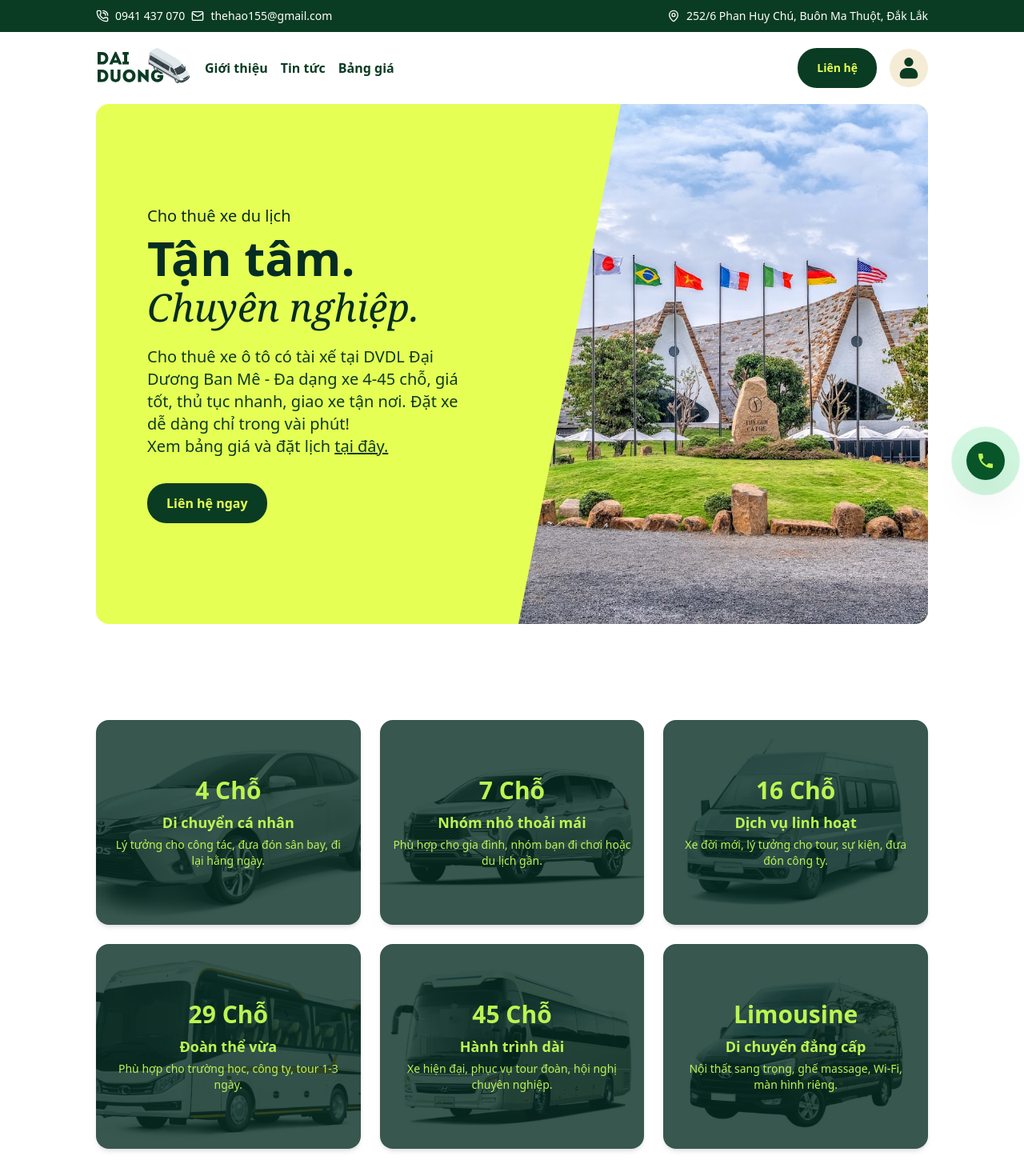
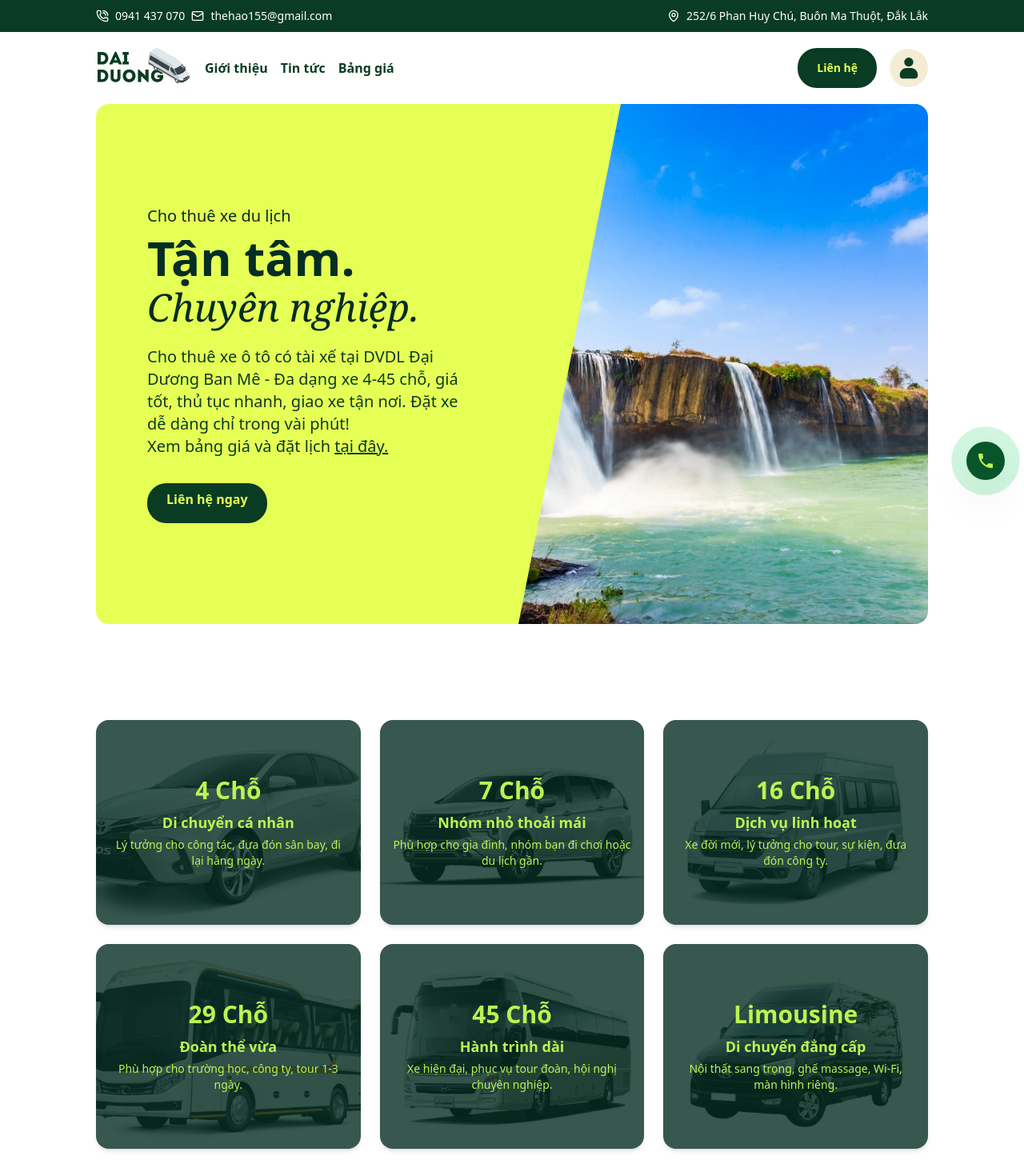
Before and after one commit to thehao1505/carrental, a Next.js app: page / in a window 1280 px wide. Shown: the top 1470 px of the page at 80% size. Built offline with nearby package versions, Linux system fonts and the light colour scheme.

Commit message:
fix: pagespeed

```diff
--- a/next.config.ts
+++ b/next.config.ts
@@ -3,7 +3,12 @@ import type { NextConfig } from "next";
 const nextConfig: NextConfig = {
   /* config options here */
   images: {
-    domains: ["cdn.sanity.io"],
+    remotePatterns: [
+      {
+        protocol: "https",
+        hostname: "cdn.sanity.io",
+      },
+    ],
   },
 };
 
--- a/src/app/(trang-chu)/page.tsx
+++ b/src/app/(trang-chu)/page.tsx
@@ -1,5 +1,3 @@
-'use client';
-
 import { NewsSection } from '@/features/trang-chu/news-section';
 import StatsGrid from '@/features/trang-chu/section';
 import { HeroSection } from '@/features/trang-chu/split-image';
--- a/src/app/layout.tsx
+++ b/src/app/layout.tsx
@@ -125,8 +125,9 @@ export default function RootLayout({
         <Script
           async
           src="https://www.googletagmanager.com/gtag/js?id=AW-17576533976"
+          strategy="lazyOnload"
         />
-        <Script id="google-analytics">
+        <Script id="google-analytics" strategy="lazyOnload">
           {`
             window.dataLayer = window.dataLayer || [];
             function gtag(){dataLayer.push(arguments);}
--- a/src/features/floating-button.tsx
+++ b/src/features/floating-button.tsx
@@ -20,9 +20,11 @@ export default function FloatingContactButtons({
           href={`tel:${phoneNumber}`}
           onMouseEnter={() => setShowPhoneTooltip(true)}
           onMouseLeave={() => setShowPhoneTooltip(false)}
+          aria-label={`Gọi ngay tới số ${phoneNumber}`}
+          title={`Gọi ngay: ${phoneNumber}`}
           className={cn(
             "flex p-3 items-center justify-center w-auto h-12 bg-forest-500 text-lemon-500 rounded-full shadow-2xl hover:shadow-green-500/25 transition-all duration-300",
-            "hover:px-6"
+            "hover:px-6",
           )}
         >
           {/* Phone SVG Icon */}
@@ -31,6 +33,7 @@ export default function FloatingContactButtons({
               <p className="pr-2">{phoneNumber}</p>
             </>
           )}
+          <span className="sr-only">Gọi tới số {phoneNumber}</span>
           <svg className="w-6 h-6" fill="currentColor" viewBox="0 0 24 24">
             <path d="M6.62 10.79c1.44 2.83 3.76 5.14 6.59 6.59l2.2-2.2c.27-.27.67-.36 1.02-.24 1.12.37 2.33.57 3.57.57.55 0 1 .45 1 1V20c0 .55-.45 1-1 1-9.39 0-17-7.61-17-17 0-.55.45-1 1-1h3.5c.55 0 1 .45 1 1 0 1.25.2 2.45.57 3.57.11.35.03.74-.25 1.02l-2.2 2.2z" />
           </svg>
--- a/src/features/footer.tsx
+++ b/src/features/footer.tsx
@@ -251,6 +251,8 @@ export default function Footer() {
 
       <div className="w-full pb-10 max-w-7xl mx-auto">
         <iframe
+          title="Bản đồ vị trí DVDL Đại Dương Ban Mê"
+          aria-label="Bản đồ vị trí DVDL Đại Dương Ban Mê"
           src="https://www.google.com/maps/embed?pb=!1m18!1m12!1m3!1d3893.0844752198745!2d107.9978574!3d12.642462799999999!2m3!1f0!2f0!3f0!3m2!1i1024!2i768!4f13.1!3m3!1m2!1s0x31721d3e858f396f%3A0x764224a5c2a39efe!2zRFZETCDEkOG6oEkgRMavxqBORyBCQU4gTcOK!5e0!3m2!1sen!2s!4v1773428162579!5m2!1sen!2s"
           className="w-full h-[300px] md:h-[400px] rounded-2xl grayscale hover:grayscale-0 transition-all duration-500"
           style={{ border: 0 }}
--- a/src/features/header.tsx
+++ b/src/features/header.tsx
@@ -54,15 +54,22 @@ export default function Header() {
         </Avatar>
 
         <button
+          type="button"
           onClick={() => setIsOpen(!isOpen)}
           className="xl:hidden text-forest-500"
+          aria-label={isOpen ? "Đóng menu điều hướng" : "Mở menu điều hướng"}
+          aria-expanded={isOpen}
+          aria-controls="mobile-navigation-menu"
         >
           <Menu size={28} />
         </button>
       </div>
 
       {isOpen && (
-        <div className="absolute top-[90px] left-0 w-full bg-white border-t px-6 py-4 flex flex-col gap-4 xl:hidden z-50">
+        <div
+          id="mobile-navigation-menu"
+          className="absolute top-[90px] left-0 w-full bg-white border-t px-6 py-4 flex flex-col gap-4 xl:hidden z-50"
+        >
           <Link
             href="/gioi-thieu"
             onClick={() => setIsOpen(false)}
--- a/src/features/trang-chu/news-section.tsx
+++ b/src/features/trang-chu/news-section.tsx
@@ -1,11 +1,8 @@
 import Image from 'next/image';
 import Link from 'next/link';
-import { useRouter } from 'next/navigation';
 import { articles } from '@/lib/data';
 
 export function NewsSection() {
-  const router = useRouter();
-
   return (
     <section className='bg-pale-500 w-full'>
       <div className='max-w-6xl mx-auto px-6 py-12 text-forest-500'>
@@ -15,11 +12,9 @@ export function NewsSection() {
 
         <div className='grid grid-cols-1 md:grid-cols-2 lg:grid-cols-3 gap-8'>
           {articles.slice(0, 6).map((article, idx) => (
-            <div
+            <Link
               key={idx}
-              onClick={() => {
-                router.push(`/tin-tuc/${article.slug}`);
-              }}
+              href={`/tin-tuc/${article.slug}`}
               className='border rounded-xl shadow-sm overflow-hidden bg-white hover:shadow-md hover:scale-105 transition-all duration-300 cursor-pointer'
             >
               <Image
@@ -27,6 +22,7 @@ export function NewsSection() {
                 alt={article.title}
                 width={400}
                 height={240}
+                sizes='(max-width: 768px) 100vw, (max-width: 1200px) 50vw, 33vw'
                 className='w-full h-[200px] object-cover'
               />
               <div className='p-5 space-y-2'>
@@ -37,14 +33,11 @@ export function NewsSection() {
                 <p className='text-sm text-gray-600'>
                   {article.excerpt.length > 140 ? article.excerpt.slice(0, 137) + '...' : article.excerpt}
                 </p>
-                <Link
-                  href={`/tin-tuc/${article.slug}`}
-                  className='inline-block text-forest-500 text-sm font-medium hover:underline mt-2'
-                >
+                <span className='inline-block text-forest-500 text-sm font-medium hover:underline mt-2'>
                   Xem chi tiết →
-                </Link>
+                </span>
               </div>
-            </div>
+            </Link>
           ))}
         </div>
       </div>
--- a/src/features/trang-chu/section.tsx
+++ b/src/features/trang-chu/section.tsx
@@ -1,4 +1,5 @@
-import { useRouter } from "next/navigation";
+import Image from "next/image";
+import Link from "next/link";
 
 // components/StatsGrid.tsx
 const stats = [
@@ -48,28 +49,28 @@ const stats = [
 
 
 export default function StatsGrid() {
-  const router = useRouter();
-
   return (
     <section className='px-5 md:px-10 xl:px-30 pb-10'>
       <div className='grid grid-cols-1 sm:grid-cols-2 lg:grid-cols-3 gap-6'>
         {stats.map((item, index) => (
-          <div
+          <Link
             key={index}
-            onClick={() => router.push(`/thue-xe/${item.slug}`)}
+            href={`/thue-xe/${item.slug}`}
             className='relative rounded-2xl overflow-hidden h-64 shadow-md cursor-pointer'
-            style={{
-              backgroundImage: `url(${item.image})`,
-              backgroundSize: 'cover',
-              backgroundPosition: 'center',
-            }}
           >
+            <Image
+              src={item.image}
+              alt={item.title}
+              fill
+              sizes='(max-width: 640px) 100vw, (max-width: 1024px) 50vw, 33vw'
+              className='object-cover'
+            />
             <div className='absolute inset-0 bg-moss-500/80 hover:bg-moss-500/30 hover:scale-105 transition-all duration-300 flex flex-col justify-center items-center text-center text-lime-300 p-4'>
               <h2 className='text-3xl font-bold'>{item.value}</h2>
               <h4 className='text-lg font-semibold mt-2'>{item.title}</h4>
               <p className='text-sm mt-1 '>{item.description}</p>
             </div>
-          </div>
+          </Link>
         ))}
       </div>
     </section>
--- a/src/features/trang-chu/split-image.tsx
+++ b/src/features/trang-chu/split-image.tsx
@@ -1,26 +1,7 @@
-"use client";
-
-import { useEffect, useState } from "react";
 import Image from "next/image";
-import { useRouter } from "next/navigation";
-
-const images = [
-  "/images/draynur-waterfall.jpg",
-  "/images/coffee-museum.jpg",
-  "/images/den-biet-dien-bao-dai-lam-ngay-po-anh-dep-ngat-ngay-1652222786.jpg",
-];
+import Link from "next/link";
 
 export function HeroSection() {
-  const router = useRouter();
-  const [currentImageIndex, setCurrentImageIndex] = useState(0);
-
-  useEffect(() => {
-    const interval = setInterval(() => {
-      setCurrentImageIndex((prevIndex) => (prevIndex + 1) % images.length);
-    }, 5000);
-    return () => clearInterval(interval);
-  }, []);
-
   return (
     <div className="relative flex flex-col md:flex-row min-h-[300px] h-[650px] rounded-2xl w-auto mx-5 md:mx-10 xl:mx-30 mb-30 bg-lemon-500">
       <div className="w-full md:w-1/2 p-8 md:p-16 flex flex-col justify-center md:absolute md:left-0 md:top-0 md:bottom-0">
@@ -37,19 +18,17 @@ export function HeroSection() {
             4-45 chỗ, giá tốt, thủ tục nhanh, giao xe tận nơi. Đặt xe dễ dàng
             chỉ trong vài phút! <br />
             Xem bảng giá và đặt lịch{" "}
-            <a href="/bang-gia" className="underline hover:font-bold">
+            <Link href="/bang-gia" className="underline hover:font-bold">
               tại đây.
-            </a>
+            </Link>
           </p>
           <div className="flex flex-col">
-            <button
-              onClick={() => {
-                router.push("/lien-he");
-              }}
+            <Link
+              href="/lien-he"
               className="bg-forest-500 cursor-pointer h-[50px] text-base font-semibold px-6 py-2 rounded-3xl text-lemon-500 w-fit hover:scale-105 transition-all duration-200 transform"
             >
               Liên hệ ngay
-            </button>
+            </Link>
           </div>
         </div>
       </div>
@@ -60,11 +39,14 @@ export function HeroSection() {
       >
         <div className="h-full w-full">
           <Image
-            src={images[currentImageIndex]}
+            src="/images/draynur-waterfall.jpg"
             alt="Thắng cảnh Tây Nguyên"
             fill
+            sizes="(max-width: 768px) 100vw, 60vw"
+            quality={75}
             style={{ objectFit: "cover" }}
             priority
+            fetchPriority="high"
           />
         </div>
       </div>
--- a/src/features/trang-chu/testimonials.tsx
+++ b/src/features/trang-chu/testimonials.tsx
@@ -1,5 +1,3 @@
-'use client';
-
 import { testimonials } from '@/lib/data';
 
 
--- a/src/lib/global.d.ts
+++ b/src/lib/global.d.ts
@@ -8,3 +8,5 @@ interface Window {
     }
   ) => void;
 }
+
+declare module "*.css";
--- a/tsconfig.json
+++ b/tsconfig.json
@@ -30,6 +30,7 @@
   },
   "include": [
     "next-env.d.ts",
+    "**/*.d.ts",
     "**/*.ts",
     "**/*.tsx",
     ".next/types/**/*.ts",
```
